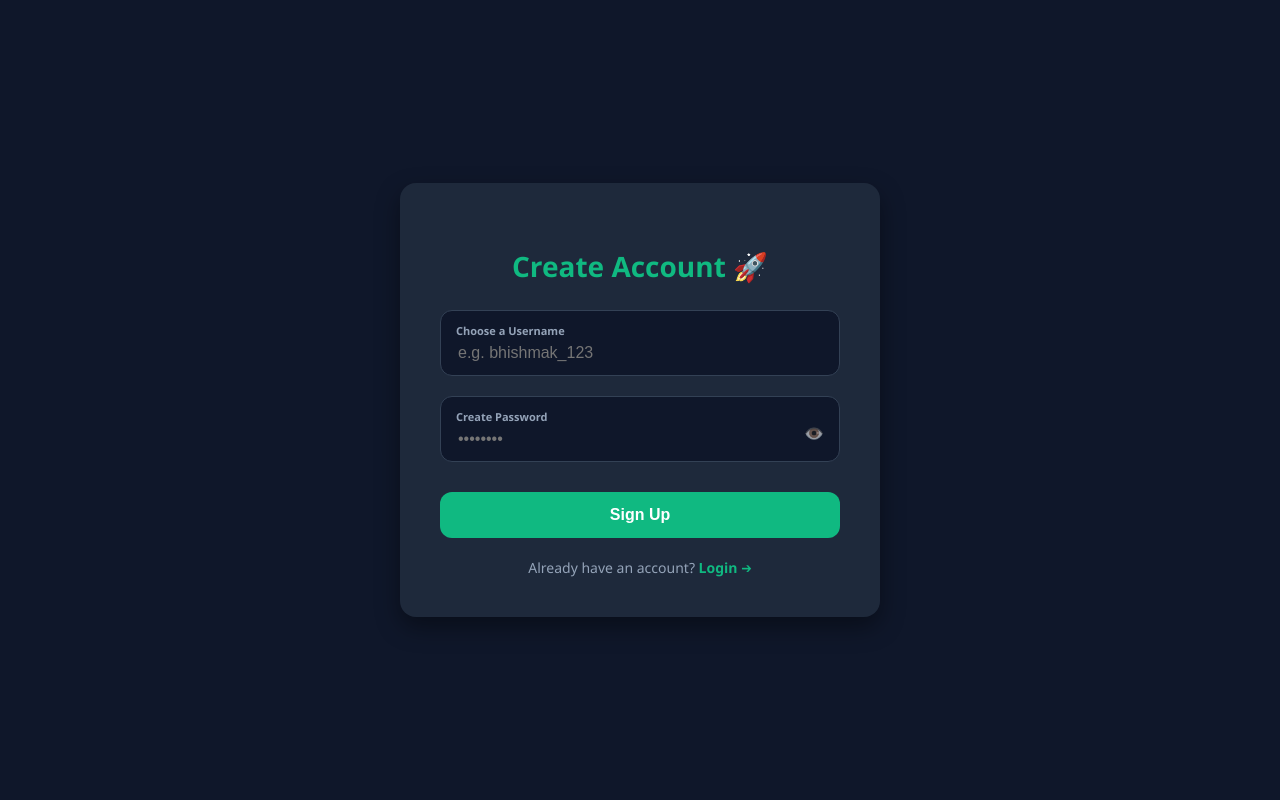
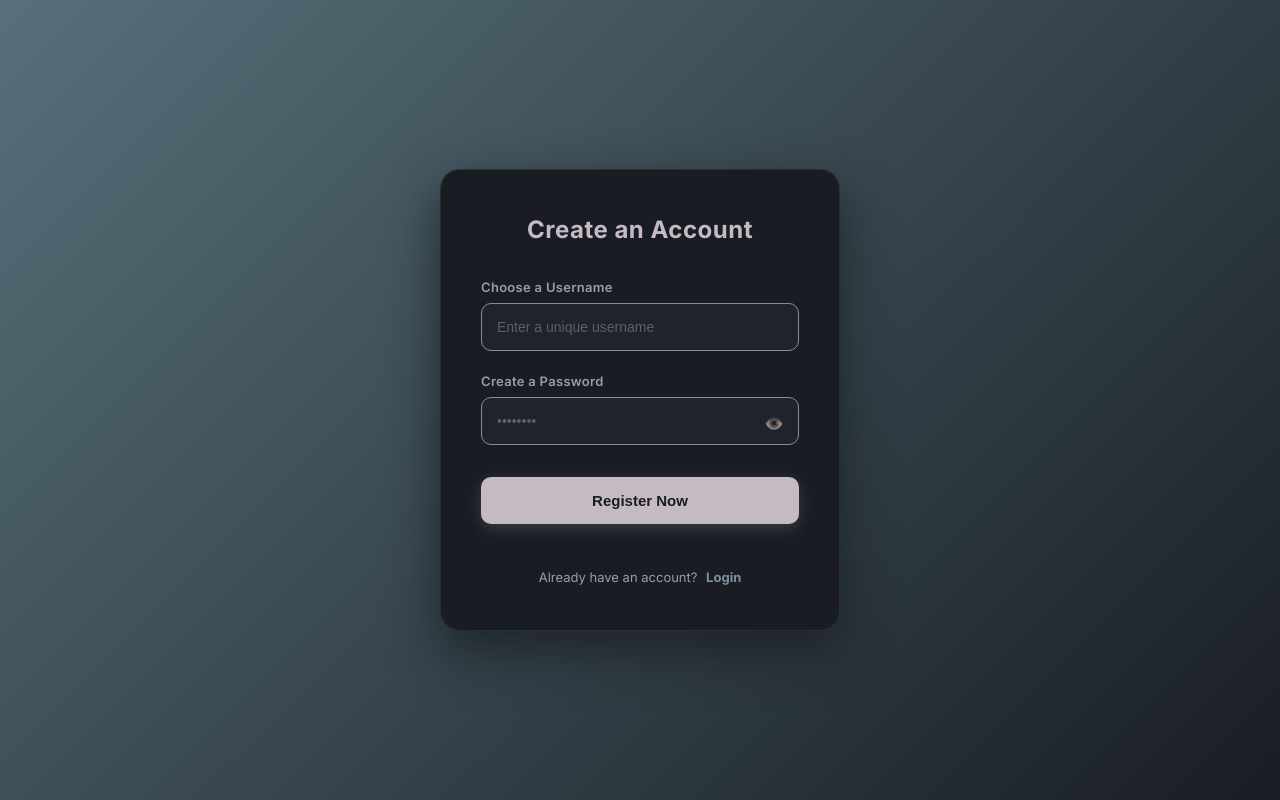
Before and after one commit to bhishmak529-sys/my-task-app, a Flask app: page /register in a window 1280 px wide. Run offline with Flask 3, Linux system fonts and the light colour scheme.

Commit message:
Update register.html

```diff
--- a/templates/register.html
+++ b/templates/register.html
@@ -3,54 +3,203 @@
 <head>
     <meta charset="UTF-8">
     <meta name="viewport" content="width=device-width, initial-scale=1.0">
-    <title>TaskPro Elite - Register</title>
+    <title>Register - TaskPro Elite</title>
+    <link href="https://fonts.googleapis.com/css2?family=Inter:wght@400;500;600;700&display=swap" rel="stylesheet">
     <style>
-        body { font-family: 'Segoe UI', Tahoma, Geneva, Verdana, sans-serif; background: #0f172a; color: white; display: flex; justify-content: center; align-items: center; height: 100vh; margin: 0; }
-        .login-card { background: #1e293b; padding: 40px; border-radius: 16px; box-shadow: 0 10px 25px rgba(0,0,0,0.4); width: 100%; max-width: 400px; text-align: center; }
-        h2 { margin-bottom: 25px; font-size: 28px; font-weight: bold; color: #10b981; }
-        .input-box { background: #0f172a; border: 1px solid #334155; border-radius: 12px; padding: 12px 15px; margin-bottom: 20px; text-align: left; position: relative; }
-        label { font-size: 11px; color: #94a3b8; font-weight: bold; display: block; }
-        input { width: 85%; background: transparent; border: none; color: white; font-size: 16px; outline: none; margin-top: 5px; }
-        .btn-submit { background: #10b981; color: white; border: none; padding: 14px; border-radius: 12px; width: 100%; font-size: 16px; font-weight: bold; cursor: pointer; transition: 0.2s; margin-top: 10px; }
-        .btn-submit:hover { background: #059669; }
-        .pwd-toggle { position: absolute; right: 15px; top: 50%; transform: translateY(-30%); cursor: pointer; opacity: 0.6; font-size: 16px; user-select: none; }
-        .pwd-toggle:hover { opacity: 1; }
-        .link-text { margin-top: 20px; font-size: 14px; color: #94a3b8; display: block; text-decoration: none; }
-        .link-text span { color: #10b981; font-weight: bold; }
+        /* 🎨 PREMIUM MUTED ELEGANCE PALETTE */
+        :root {
+            --color-1: #191D23;
+            --color-2: #57707A;
+            --color-3: #7E919F;
+            --color-4: #979DAB;
+            --color-5: #C5BAC4;
+            --color-6: #DEDCDC;
+        }
+
+        body {
+            background: linear-gradient(135deg, var(--color-2), var(--color-1));
+            color: var(--color-6);
+            font-family: 'Inter', sans-serif;
+            display: flex;
+            justify-content: center;
+            align-items: center;
+            height: 100vh;
+            margin: 0;
+        }
+
+        .auth-card {
+            background-color: var(--color-1);
+            padding: 45px 40px;
+            border-radius: 20px;
+            width: 100%;
+            max-width: 400px;
+            box-shadow: 0 20px 50px rgba(25, 29, 35, 0.8);
+            border: 1px solid rgba(126, 145, 159, 0.15);
+            box-sizing: border-box;
+        }
+
+        .auth-card h2 {
+            text-align: center;
+            margin-top: 0;
+            margin-bottom: 35px;
+            color: var(--color-5);
+            letter-spacing: 0.5px;
+            font-weight: 700;
+        }
+
+        .input-group {
+            margin-bottom: 22px;
+            position: relative;
+        }
+
+        .input-group label {
+            display: block;
+            font-size: 13px;
+            font-weight: 600;
+            margin-bottom: 8px;
+            color: var(--color-4);
+            letter-spacing: 0.3px;
+        }
+
+        .input-field {
+            width: 100%;
+            padding: 15px;
+            background-color: rgba(87, 112, 122, 0.08);
+            border: 1px solid var(--color-3);
+            border-radius: 10px;
+            color: var(--color-6);
+            font-size: 14px;
+            outline: none;
+            box-sizing: border-box;
+            transition: all 0.3s ease;
+        }
+
+        .input-field::placeholder {
+            color: rgba(151, 157, 171, 0.5);
+        }
+
+        .input-field:focus {
+            border-color: var(--color-5);
+            box-shadow: 0 0 0 3px rgba(197, 186, 196, 0.15);
+            background-color: rgba(87, 112, 122, 0.12);
+        }
+
+        .pwd-toggle-eye {
+            position: absolute;
+            right: 15px;
+            top: 40px;
+            cursor: pointer;
+            opacity: 0.5;
+            transition: 0.2s;
+            color: var(--color-6);
+        }
+        .pwd-toggle-eye:hover {
+            opacity: 1;
+            color: var(--color-5);
+        }
+
+        .btn-primary {
+            width: 100%;
+            padding: 15px;
+            background-color: var(--color-5);
+            color: var(--color-1);
+            border: none;
+            border-radius: 10px;
+            font-size: 15px;
+            font-weight: 700;
+            cursor: pointer;
+            transition: all 0.3s ease;
+            margin-bottom: 15px;
+            margin-top: 10px;
+            box-shadow: 0 4px 15px rgba(197, 186, 196, 0.2);
+        }
+
+        .btn-primary:hover {
+            background-color: var(--color-6);
+            transform: translateY(-2px);
+            box-shadow: 0 6px 20px rgba(222, 220, 220, 0.3);
+        }
+
+        .redirect-link {
+            text-align: center;
+            margin-top: 30px;
+            font-size: 13px;
+            color: var(--color-4);
+        }
+
+        .redirect-link a {
+            color: var(--color-3);
+            text-decoration: none;
+            font-weight: 700;
+            transition: color 0.2s;
+            margin-left: 5px;
+        }
+
+        .redirect-link a:hover {
+            color: var(--color-5);
+            text-decoration: underline;
+        }
+
+        .flash-container { position: fixed; top: 20px; right: 20px; z-index: 9999; }
+        .flash-alert {
+            padding: 15px 20px;
+            border-radius: 10px;
+            background: var(--color-1);
+            color: var(--color-6);
+            box-shadow: 0 10px 30px rgba(0,0,0,0.4);
+            border-left: 4px solid var(--color-5);
+            margin-bottom: 10px;
+            font-weight: 600;
+            font-size: 14px;
+            border-top: 1px solid rgba(255,255,255,0.05);
+            border-right: 1px solid rgba(255,255,255,0.05);
+            border-bottom: 1px solid rgba(255,255,255,0.05);
+        }
     </style>
 </head>
 <body>
-    <div class="login-card">
-        <h2 style="color: #10b981;">Create Account 🚀</h2>
+
+    {% with messages = get_flashed_messages(with_categories=true) %}
+      {% if messages %}
+        <div class="flash-container" id="fc">
+        {% for category, message in messages %}
+          <div class="flash-alert alert-{{ category }}">{{ message }}</div>
+        {% endfor %}
+        </div>
+        <script> setTimeout(() => { document.getElementById('fc').style.display='none'; }, 3500); </script>
+      {% endif %}
+    {% endwith %}
+
+    <div class="auth-card">
+        <h2>Create an Account</h2>
 
         <form action="/register" method="POST">
-            <div class="input-box">
+            <div class="input-group">
                 <label>Choose a Username</label>
-                <input type="text" name="username" placeholder="e.g. bhishmak_123" required>
+                <input type="text" name="username" class="input-field" placeholder="Enter a unique username" required>
             </div>
 
-            <div class="input-box">
-                <label>Create Password</label>
-                <input type="password" id="reg_password" name="password" placeholder="••••••••" required>
-                <span class="pwd-toggle" onclick="toggleRegPassword()">👁️</span>
+            <div class="input-group">
+                <label>Create a Password</label>
+                <input type="password" name="password" id="pwd-input" class="input-field" placeholder="••••••••" required>
+                <span class="pwd-toggle-eye" onclick="togglePwd()">👁️</span>
             </div>
 
-            <button type="submit" class="btn-submit">Sign Up</button>
+            <button type="submit" class="btn-primary">Register Now</button>
         </form>
 
-        <a href="/login" class="link-text">Already have an account? <span style="color: #10b981;">Login ➔</span></a>
+        <div class="redirect-link">
+            Already have an account? <a href="/login">Login</a>
+        </div>
     </div>
 
     <script>
-        function toggleRegPassword() {
-            const pwdField = document.getElementById('reg_password');
-            const eyeIcon = event.target;
-            if (pwdField.type === "password") {
-                pwdField.type = "text";
-                eyeIcon.innerText = "🙈";
+        function togglePwd() {
+            const pwd = document.getElementById('pwd-input');
+            if (pwd.type === 'password') {
+                pwd.type = 'text';
             } else {
-                pwdField.type = "password";
-                eyeIcon.innerText = "👁️";
+                pwd.type = 'password';
             }
         }
     </script>
```
